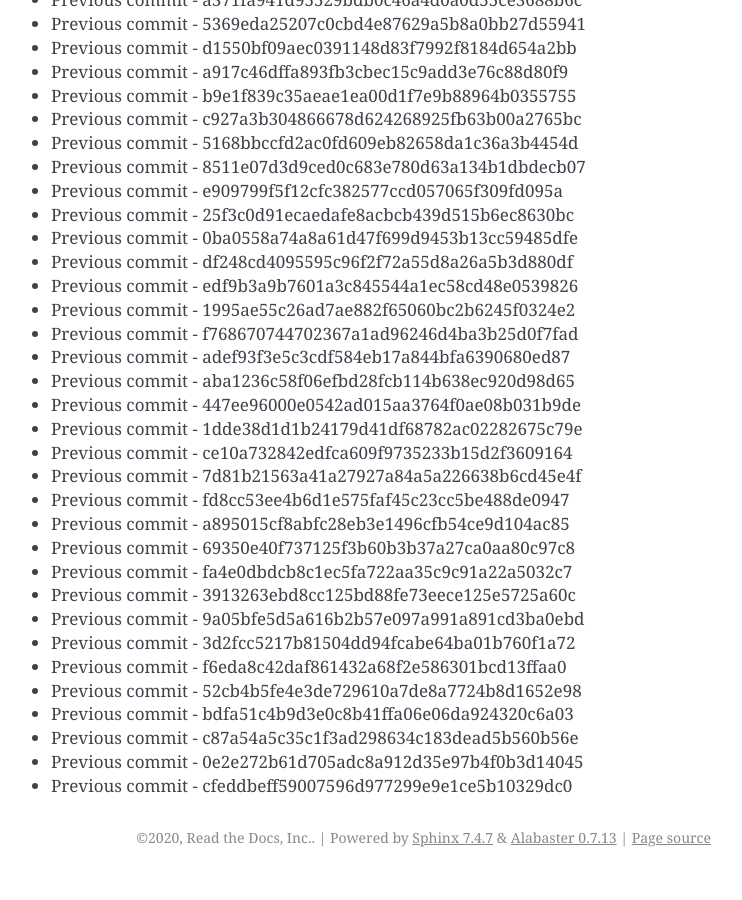
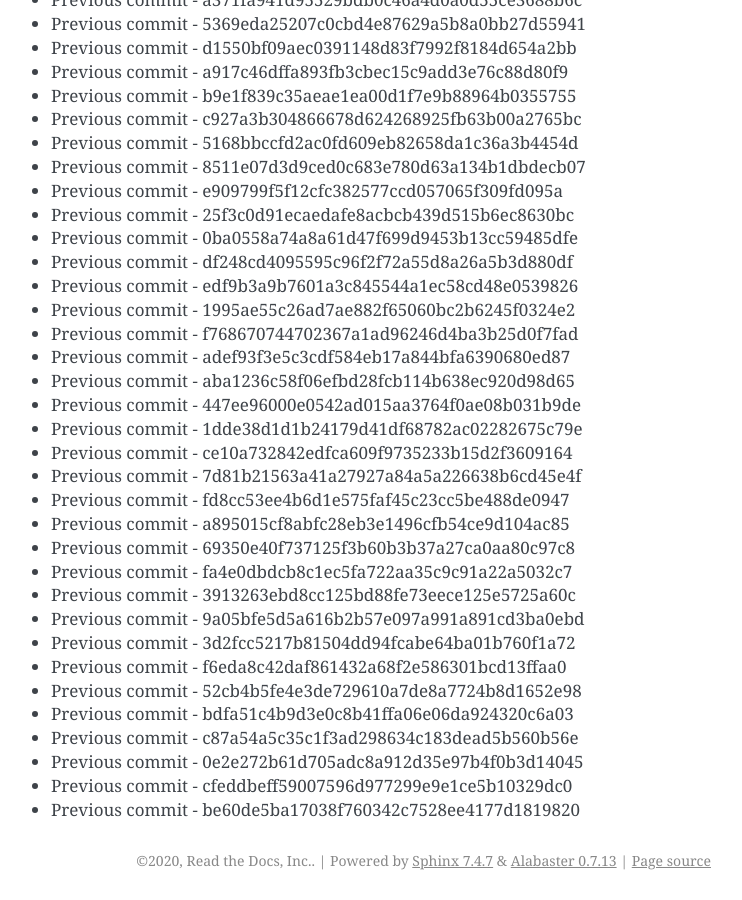
Before and after one commit to readthedocs/rtd-git-stresstest, a Sphinx documentation site: the page built from docs/updates.rst, in a window 1280 px wide and 900 px high, scrolled down 17884 px. Shown: the whole window, without its empty margins (399-1141 px from the left). Built offline with Sphinx 7.4.7, drawn with Linux system fonts in a browser that asks for light colours; before the commit the page ends 18761 px from its top, so only the background shows below that.

Commit message:
Generating commit from previous: be60de5ba17038f760342c7528ee4177d1819820

```diff
--- a/docs/updates.rst
+++ b/docs/updates.rst
@@ -783,3 +783,4 @@ It can be tested for any performance characteristics.
 * Previous commit - c87a54a5c35c1f3ad298634c183dead5b560b56e
 * Previous commit - 0e2e272b61d705adc8a912d35e97b4f0b3d14045
 * Previous commit - cfeddbeff59007596d977299e9e1ce5b10329dc0
+* Previous commit - be60de5ba17038f760342c7528ee4177d1819820
```
